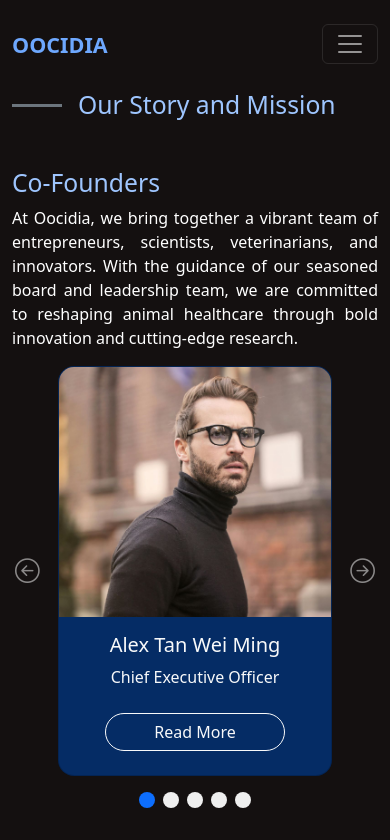
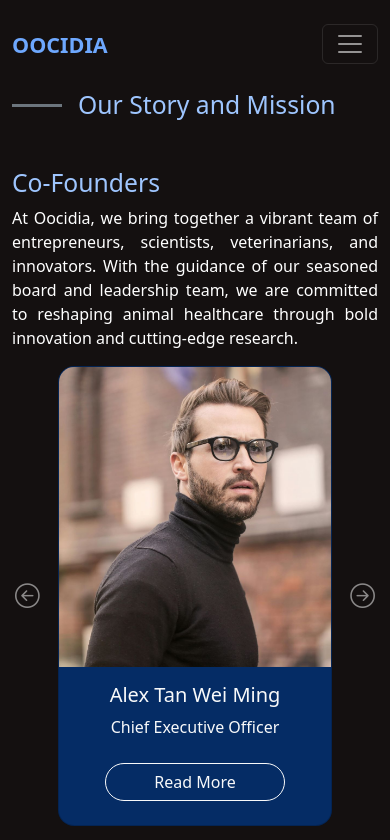
Before and after one commit to rnaufal52/oocidia, a React (Vite) app: page /story-and-vision in a window 390 px wide. Shown: the top 840 px of the page. Built offline with nearby package versions, Linux system fonts and the light colour scheme.

Commit message:
menambahkan kelas executive-photo di StoryAndVision.tsx untuk tampilan mobile

```diff
--- a/src/Pages/StoryAndVision.tsx
+++ b/src/Pages/StoryAndVision.tsx
@@ -96,7 +96,11 @@ const StoryAndVision = () => {
                                 key={i}
                             >
                                 <Card bg="blue-800 text-light text-center w-75 mx-auto rounded-4 overflow-hidden">
-                                    <Card.Img variant="top" src={figure} />
+                                    <Card.Img
+                                        variant="top"
+                                        src={figure}
+                                        className="executive-photo"
+                                    />
                                     <Card.Body>
                                         <Card.Title>{name}</Card.Title>
                                         <Card.Text>{position}</Card.Text>
```
